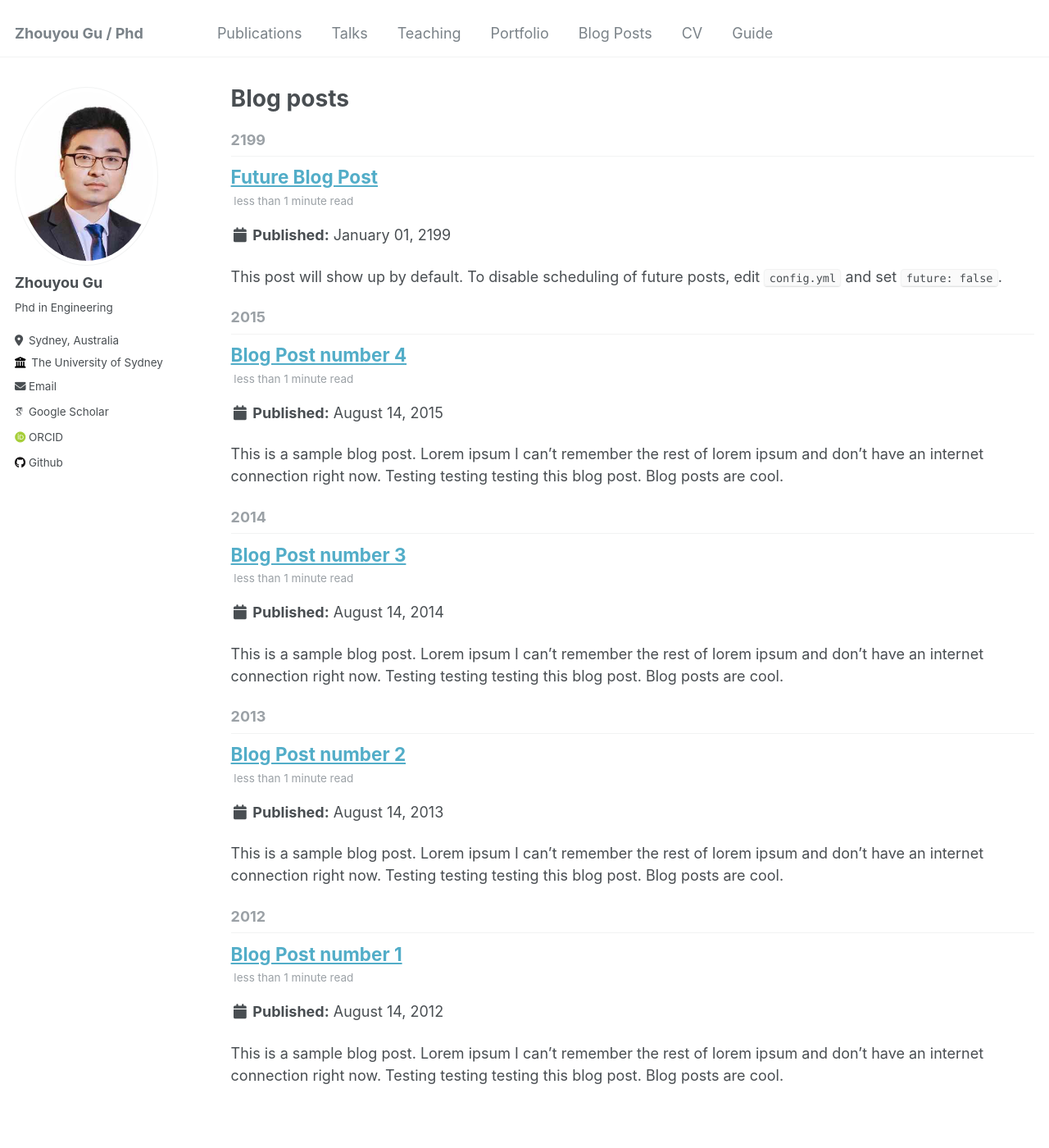
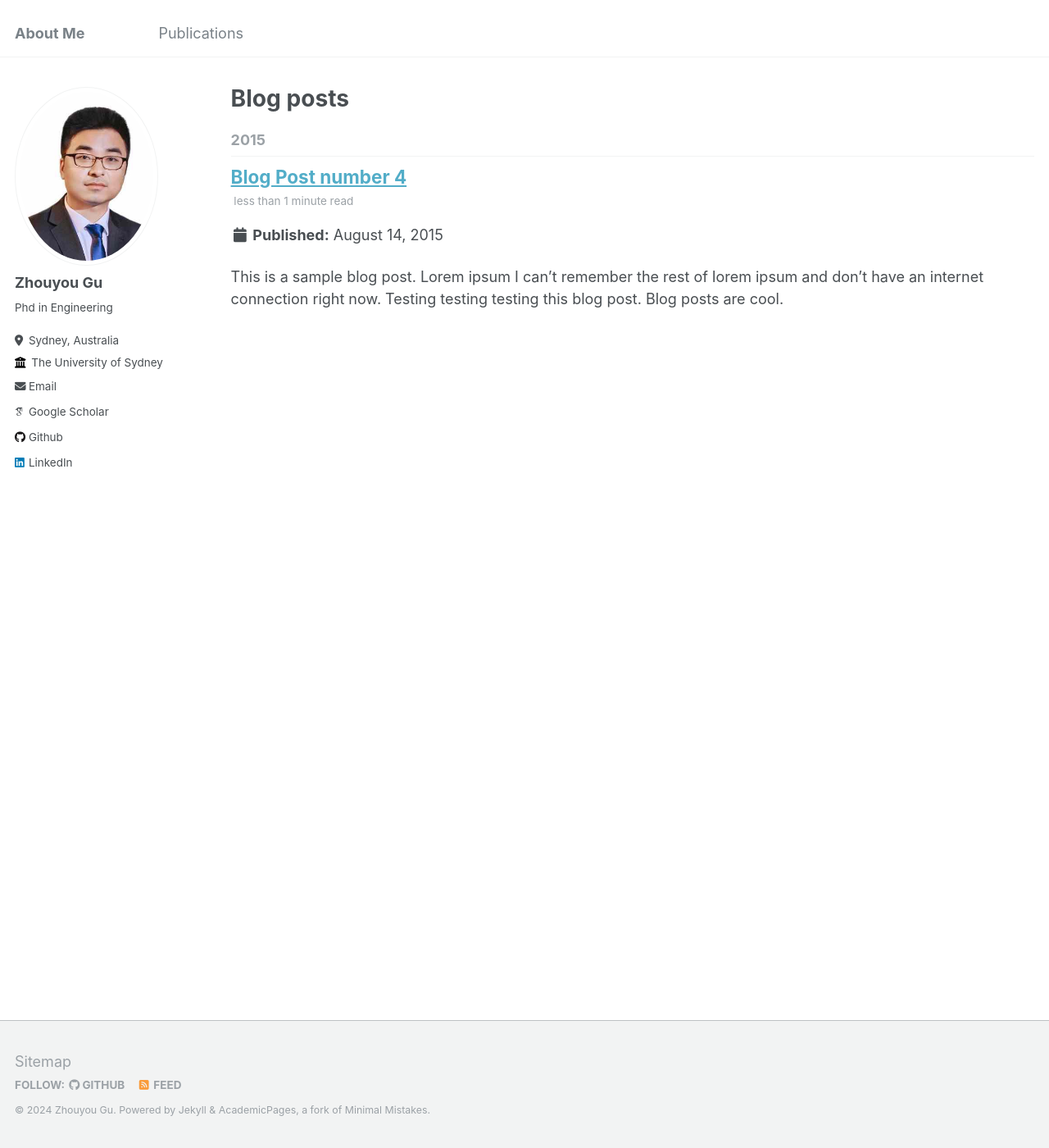
Before and after one commit to zhouyou-gu/zhouyou-gu.github.io, a Jekyll site: the page built from _pages/year-archive.html, in a window 1280 px wide and 1400 px high. Shown: the whole window at 82% size. Built offline with Jekyll 4.4.1, drawn with Linux system fonts in a browser that asks for light colours; some web fonts are replaced.

Commit message:
modified:   _config.yml 	modified:   _data/navigation.yml 	modified:   _pages/about.md 	deleted:    _posts/2012-08-14-blog-post-1.md 	deleted:    _posts/2013-08-14-blog-post-2.md 	deleted:    _posts/2014-08-14-blog-post-3.md 	deleted:    _posts/2199-01-01-future-post.md 	deleted:    _publications/2010-10-01-paper-title-number-2.md 	deleted:    _publications/2015-10-01-paper-title-number-3.md 	deleted:    _publications/2024-02-17-paper-title-number-4.md 	deleted:    _talks/2014-02-01-talk-2.md 	deleted:    _talks/2014-03-01-talk-3.md

```diff
--- a/_config.yml
+++ b/_config.yml
@@ -8,7 +8,7 @@
 
 # Basic Site Settings
 locale                   : "en-AU"
-title                    : "Zhouyou Gu / Phd"
+title                    : "About Me"
 title_separator          : "-"
 name                     : &name "Zhouyou Gu"
 description              : &description "Researcher in Wireless Networks"
@@ -34,7 +34,7 @@ author:
   arxiv            : # URL - Update with the correct link to your profile
   googlescholar    : "https://scholar.google.com/citations?user=W2HmqZ8AAAAJ&hl"
   impactstory      : # URL
-  orcid            : "http://orcid.org/0000-0001-9457-1135"
+  orcid            :
   semantic         : # URL
   pubmed           :
   researchgate     : # URL
@@ -57,7 +57,7 @@ author:
   keybase          : # Username
   instagram        : # Username
   lastfm           : # Username
-  linkedin         : # Username
+  linkedin         : zhouyou-gu-66698ba3 # Username
   mastodon         : # URL
   medium           : # URL
   pinterest        : # Username
--- a/_data/navigation.yml
+++ b/_data/navigation.yml
@@ -3,20 +3,20 @@ main:
   - title: "Publications"
     url: /publications/
 
-  - title: "Talks"
-    url: /talks/
+  # - title: "Talks"
+  #   url: /talks/
 
-  - title: "Teaching"
-    url: /teaching/
+  # - title: "Teaching"
+  #   url: /teaching/
 
-  - title: "Portfolio"
-    url: /portfolio/
+  # - title: "Portfolio"
+  #   url: /portfolio/
 
-  - title: "Blog Posts"
-    url: /year-archive/
+  # - title: "News"
+  #   url: /year-archive/
 
-  - title: "CV"
-    url: /cv/
+  # - title: "CV"
+  #   url: /cv/
 
-  - title: "Guide"
-    url: /markdown/
+  # - title: "Guide"
+  #   url: /markdown/
--- a/_posts/2012-08-14-blog-post-1.md
+++ /dev/null
@@ -1,20 +0,0 @@
----
-title: 'Blog Post number 1'
-date: 2012-08-14
-permalink: /posts/2012/08/blog-post-1/
-tags:
-  - cool posts
-  - category1
-  - category2
----
-
-This is a sample blog post. Lorem ipsum I can't remember the rest of lorem ipsum and don't have an internet connection right now. Testing testing testing this blog post. Blog posts are cool.
-
-Headings are cool
-======
-
-You can have many headings
-======
-
-Aren't headings cool?
-------
--- a/_posts/2013-08-14-blog-post-2.md
+++ /dev/null
@@ -1,20 +0,0 @@
----
-title: 'Blog Post number 2'
-date: 2013-08-14
-permalink: /posts/2013/08/blog-post-2/
-tags:
-  - cool posts
-  - category1
-  - category2
----
-
-This is a sample blog post. Lorem ipsum I can't remember the rest of lorem ipsum and don't have an internet connection right now. Testing testing testing this blog post. Blog posts are cool.
-
-Headings are cool
-======
-
-You can have many headings
-======
-
-Aren't headings cool?
-------
--- a/_posts/2014-08-14-blog-post-3.md
+++ /dev/null
@@ -1,20 +0,0 @@
----
-title: 'Blog Post number 3'
-date: 2014-08-14
-permalink: /posts/2014/08/blog-post-3/
-tags:
-  - cool posts
-  - category1
-  - category2
----
-
-This is a sample blog post. Lorem ipsum I can't remember the rest of lorem ipsum and don't have an internet connection right now. Testing testing testing this blog post. Blog posts are cool.
-
-Headings are cool
-======
-
-You can have many headings
-======
-
-Aren't headings cool?
-------
--- a/_posts/2199-01-01-future-post.md
+++ /dev/null
@@ -1,11 +0,0 @@
----
-title: 'Future Blog Post'
-date: 2199-01-01
-permalink: /posts/2012/08/blog-post-4/
-tags:
-  - cool posts
-  - category1
-  - category2
----
-
-This post will show up by default. To disable scheduling of future posts, edit `config.yml` and set `future: false`.
```
Also changed, not shown: _pages/about.md (+6 -36 lines), _publications/2010-10-01-paper-title-number-2.md (deleted, +0 -13 lines), _publications/2015-10-01-paper-title-number-3.md (deleted, +0 -13 lines), _publications/2024-02-17-paper-title-number-4.md (deleted, +0 -12 lines), _talks/2014-02-01-talk-2.md (deleted, +0 -13 lines), _talks/2014-03-01-talk-3.md (deleted, +0 -11 lines).
